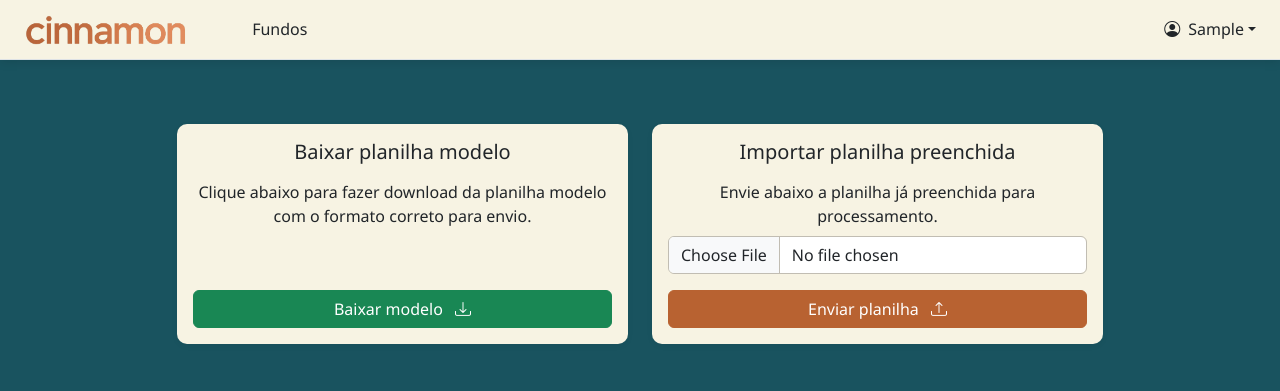
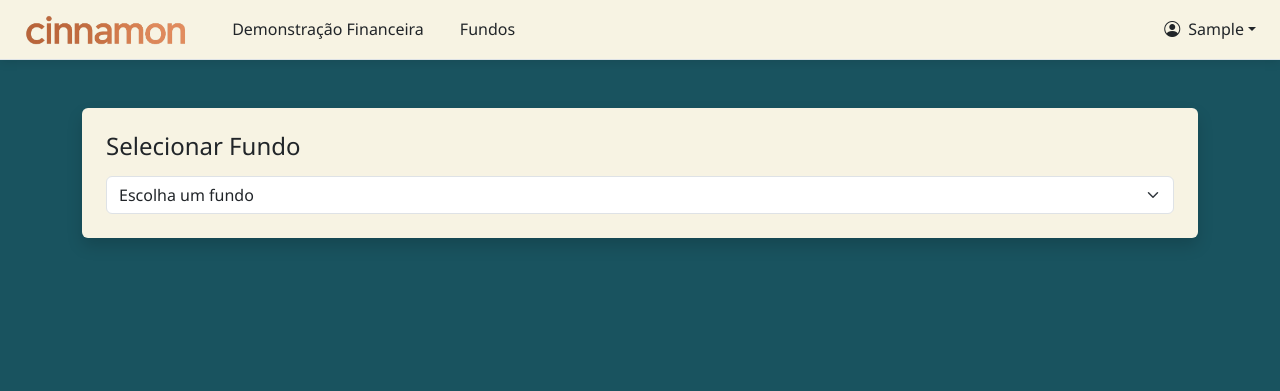
Before and after one commit to carlosdfranca/cinnamon-project, a Django app: page / in a window 1280 px wide. Shown: the top 391 px of the page. Run offline with Django 5.2, Linux system fonts and the light colour scheme; a user stored in the database is signed in; tables that the repository leaves empty hold one stand-in row (values such as "Sample post"); some libraries are stand-ins or nearby versions.

Commit message:
Finalizei a taberla de fundos e fiz o Layout da tabela da demonstração Financeira

```diff
--- a/core/templates/base/base.html
+++ b/core/templates/base/base.html
@@ -9,6 +9,8 @@
     <!-- Bootstrap 5 CSS via CDN -->
     <link href="https://cdn.jsdelivr.net/npm/bootstrap@5.3.3/dist/css/bootstrap.min.css" rel="stylesheet">
     <link rel="stylesheet" href="https://cdn.jsdelivr.net/npm/bootstrap-icons@1.10.5/font/bootstrap-icons.css">
+    <link rel="stylesheet" href="https://cdn.datatables.net/1.13.6/css/dataTables.bootstrap5.min.css">
+
 
 
     <!-- Seu CSS personalizado -->
@@ -25,6 +27,9 @@
     <!-- Bootstrap 5 JS via CDN -->
     <script src="https://cdn.jsdelivr.net/npm/bootstrap@5.3.3/dist/js/bootstrap.bundle.min.js"></script>
     <script src="https://unpkg.com/imask"></script>
+    <script src="https://code.jquery.com/jquery-3.7.0.min.js"></script>
+    <script src="https://cdn.datatables.net/1.13.6/js/jquery.dataTables.min.js"></script>
+    <script src="https://cdn.datatables.net/1.13.6/js/dataTables.bootstrap5.min.js"></script>
 
 
     {% block scripts %}
--- a/core/templates/base/navbar.html
+++ b/core/templates/base/navbar.html
@@ -1,12 +1,17 @@
 {% load static %}
 
 <nav class="navbar navbar-expand-lg border-bottom px-4 py-2 mb-3">
-  <a class="navbar-brand fw-bold text-dark" href="{% url 'demosntracao_financeira' %}">
+  <div class="navbar-brand fw-bold text-dark">
     <img src="{% static 'img/logo_empresa.png' %}" alt="Logo" class="me-2" style="height: 32px;">
-  </a>
+  </div>
 
   <!-- Links da navbar -->
-  <div class="ms-4">
+   <div class="ms-1">
+    <a href="{% url 'demosntracao_financeira' %}" class="nav-link px-3 text-dark">
+      Demonstração Financeira
+    </a>
+  </div>
+  <div class="ms-1">
     <a href="{% url 'listar_fundos' %}" class="nav-link px-3 text-dark">
       Fundos
     </a>
--- a/core/templates/demosntracao_financeira.html
+++ b/core/templates/demosntracao_financeira.html
@@ -10,47 +10,72 @@
 {% include 'base/navbar.html' %}
 
 
-<div class="container py-5">
-  <div class="row justify-content-center g-4">
+<div class="container mt-5">
+  {% if fundos %}
+    <div class="card shadow rounded p-4">
+      <h4 class="mb-3">Selecionar Fundo</h4>
+      <select class="form-select" id="select-fundo">
+        <option selected disabled>Escolha um fundo</option>
+        {% for fundo in fundos %}
+          <option value="{{ fundo.id }}">{{ fundo.nome }} ({{ fundo.cnpj }})</option>
+        {% endfor %}
+      </select>
 
-    <!-- Card 1: Baixar modelo -->
-    <div class="col-lg-5">
-      <div class="card h-100 text-center">
-        <div class="card-body d-flex flex-column justify-content-between">
-          <div>
-            <h5 class="card-title">Baixar planilha modelo</h5>
-            <p class="card-text py-2 fs-6">Clique abaixo para fazer download da planilha modelo com o formato correto para envio.</p>
-          </div>
-          <a href="#" class="btn btn-success mt-3 w-100">
-            Baixar modelo <i class="bi bi-download ms-2"></i>
-          </a>
-        </div>
+      <div id="df-container" class="mt-4" style="display: none;">
+        <!-- Conteúdo será exibido via JS depois de selecionar o fundo -->
       </div>
     </div>
-
-    <!-- Card 2: Importar planilha -->
-    <div class="col-lg-5">
-      <div class="card h-100 text-center">
-        <div class="card-body d-flex flex-column justify-content-between">
-          <div>
-            <h5 class="card-title">Importar planilha preenchida</h5>
-            <p class="card-text py-2 fs-6">Envie abaixo a planilha já preenchida para processamento.</p>
-          </div>
-          <form method="POST" enctype="multipart/form-data" action="{% url 'importar_balancete' %}">
-            {% csrf_token %}
-            <div class="mb-3">
-              <input type="file" name="planilha" accept=".xlsx,.xls,.csv" class="form-control" required>
-            </div>
-            <button type="submit" class="btn btn-primary w-100">
-              Enviar planilha <i class="bi bi-upload ms-2"></i>
-            </button>
-          </form>
-        </div>
-      </div>
+  {% else %}
+    <div class="alert alert-warning text-center mt-5">
+      Você ainda não adicionou nenhum fundo.
+      <a href="{% url 'listar_fundos' %}" class="alert-link">Clique aqui para cadastrar seu primeiro fundo.</a>
     </div>
-
-  </div>
+  {% endif %}
 </div>
 
 
+
 {% endblock %}
+
+{% block scripts %}
+<script>
+  document.addEventListener("DOMContentLoaded", function () {
+    const selectFundo = document.getElementById("select-fundo");
+    const container = document.getElementById("df-container");
+
+    if (selectFundo) {
+      selectFundo.addEventListener("change", function () {
+        const fundoId = this.value;
+        container.style.display = "block";
+
+        // Aqui simularíamos uma checagem se o fundo tem DFs ou não
+        // Por enquanto placeholder:
+        container.innerHTML = `
+          <div class="alert alert-info">
+            Nenhuma Demonstração Financeira encontrada para este fundo.
+          </div>
+          <form method="POST" enctype="multipart/form-data">
+            {% csrf_token %}
+            <div class="row">
+              <div class="col-md-2 mb-3">
+                <label for="ano-df" class="form-label">Ano da Demonstração</label>
+                <input type="number" class="form-control" id="ano-df" name="ano" required>
+              </div>
+
+              <div class="col-md-10 mb-3">
+                <label for="arquivo-df" class="form-label">Upload da Planilha</label>
+                <input type="file" class="form-control" id="arquivo-df" name="planilha" accept=".xlsx,.xls" required>
+              </div>
+            </div>
+
+            <div class="d-flex justify-content-center gap-3 mt-3">
+              <a href="#" class="btn btn-success">Baixar DF Modelo <i class="bi bi-file-earmark-excel-fill"></i></a>
+              <button type="submit" class="btn btn-primary">Enviar Demonstração Financeira <i class="bi bi-upload"></i></button>
+            </div>
+          </form>
+        `;
+      });
+    }
+  });
+</script>
+{% endblock %}
--- a/core/views.py
+++ b/core/views.py
@@ -19,7 +19,13 @@ def demosntracao_financeira(request):
     """
     Página que vai ser responsável para o cliente visualizar as Demonstrações Financeiras que ele Subiu no sistema
     """
-    return render(request, 'demosntracao_financeira.html')
+    fundos = Fundo.objects.filter(usuario=request.user).order_by('nome')
+
+    context = {
+        'fundos': fundos
+    }
+
+    return render(request, 'demosntracao_financeira.html', context)
 
 # Funções para Ver, Editar e Excluir os Fundos
 @login_required
--- a/static/css/main.css
+++ b/static/css/main.css
@@ -178,6 +178,17 @@ nav .dropdown-item:hover {
   box-shadow: 0 12px 24px rgba(0, 0, 0, 1); /* sombra mais escura, maior e mais espalhada */
 }
 
+/* === Datatables === */
+/* Corrige botão ativo do DataTables */
+
+.dataTables_wrapper .dataTables_paginate .page-item.active .page-link,
+.dataTables_wrapper .dataTables_paginate .page-link.active {
+    background-color: var(--cor-principal) !important;
+    color: var(--cinza-claro) !important;
+    border-color: var(--cor-principal-hover) !important;
+    box-shadow: none !important;
+}
+
 /* === Responsividade === */
 @media (max-width: 576px) {
     .brand-logo {
```
Also changed, not shown: core/templates/fundos/listar.html (+15 -1 lines).
